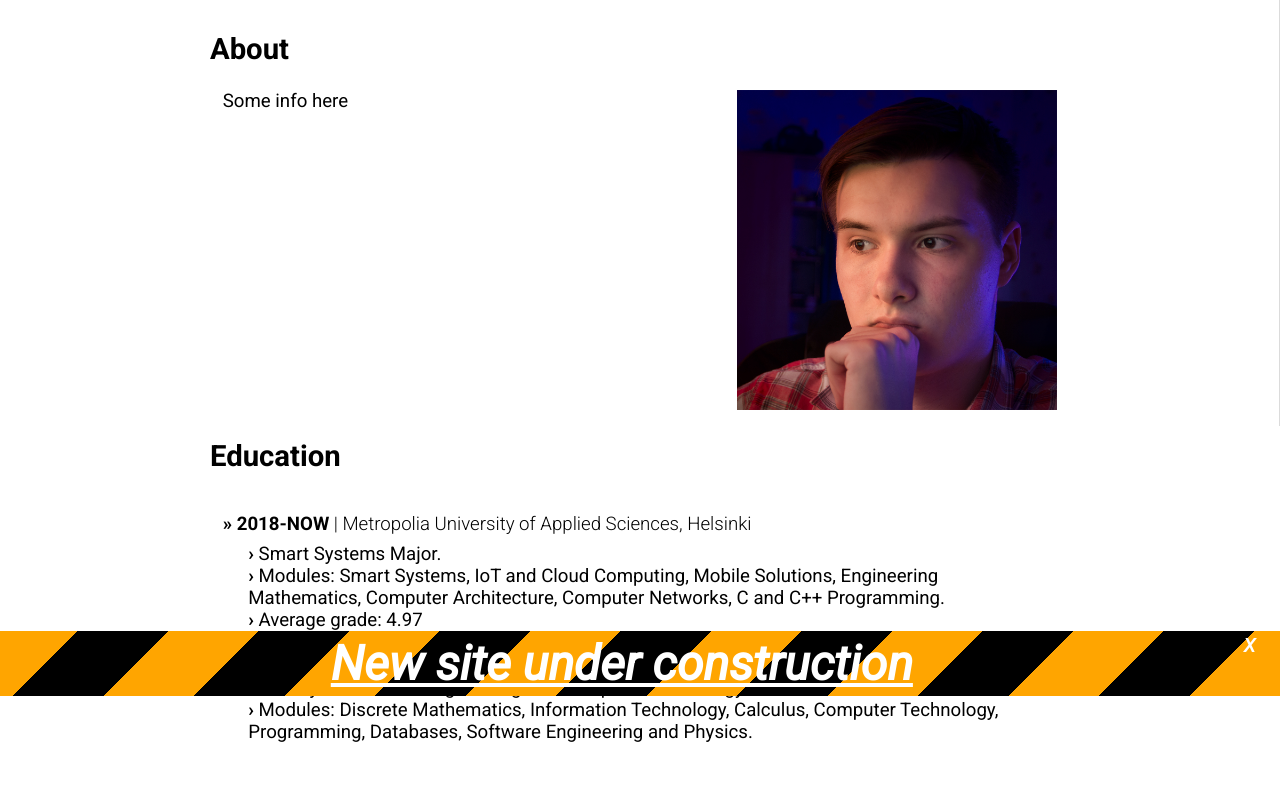
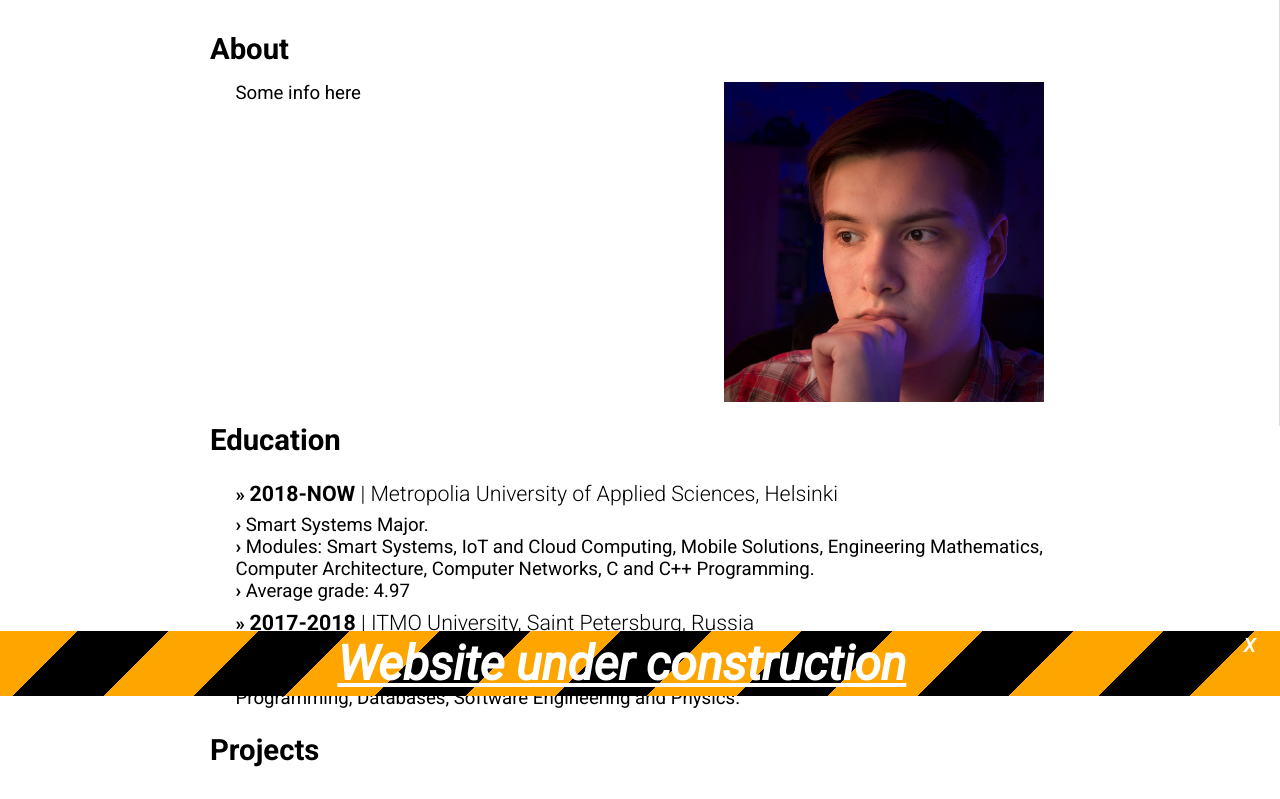
Before and after one commit to MStefan99/MStefan99.github.io, a PHP site: page / in a window 1280 px wide; the page is wider, and only the part inside the window is pictured. Shown: the part 104-903 px from the top of that part. Before the commit the page ends 846 px from the top of that part, so only its background shows below. Run offline with PHP 8.4, Linux system fonts and the light colour scheme.

Commit message:
added generic list styles

```diff
--- a/index.html
+++ b/index.html
@@ -109,7 +109,7 @@
 
     <div id="main-group">
         <div id="left-container">
-<!--            Left container-->
+            <!--            Left container-->
         </div>
         <div id="main-container">
             <div class="title">
@@ -128,40 +128,47 @@
                 Education
             </div>
             <div class="section">
-                <div id="education-list">
-                    <div class="list-element">
-                        <span class="title">
+                <div class="list">
+                    <div class="double-bullet element">
+                        <span class="subtitle">
                             <b>2018-NOW</b><l> | Metropolia University of Applied Sciences, Helsinki</l>
                         </span>
-                        <div class="info list">
-                            <div class="info-element">
+                        <div class="list">
+                            <div class="single-bullet element">
                                 Smart Systems Major.
                             </div>
-                            <div class="info-element">
+                            <div class="single-bullet element">
                                 Modules: Smart Systems, IoT and Cloud Computing,
                                 Mobile Solutions, Engineering Mathematics,
                                 Computer Architecture, Computer Networks, C and C++ Programming.
                             </div>
-                            <div class="info-element">
+                            <div class="single-bullet element">
                                 Average grade: 4.97
                             </div>
                         </div>
                     </div>
-                    <div class="list-element">
-                        <span class="title">
+                    <div class="double-bullet element">
+                        <span class="subtitle">
                             <b>2017-2018</b><l> | ITMO University, Saint Petersburg, Russia </l>
                         </span>
-                        <div class="info list">
-                            <div class="info-element">
+                        <div class="list">
+                            <div class="single-bullet element">
                                 Faculty of Software Engineering and Computer Technology.
                             </div>
-                            <div class="info-element">
+                            <div class="single-bullet element">
                                 Modules: Discrete Mathematics, Information Technology, Calculus,
                                 Computer Technology, Programming, Databases, Software Engineering and Physics.
                             </div>
                         </div>
                     </div>
                 </div>
+            </div>
+
+            <div class="title">
+                Projects
+            </div>
+            <div class="section">
+                <!--                Coming soon-->
             </div>
         </div>
         <div id="right-container">
@@ -176,7 +183,7 @@
 <div id="banner-container">
     <div class="progress banner">
         <div class="banner-title">
-            New site under construction
+            Website under construction
         </div>
         <div class="banner-close">
             X
--- a/resources/style.css
+++ b/resources/style.css
@@ -110,10 +110,6 @@ main #main-group {
     width: 100%;
 }
 
-main #main-group > * {
-    margin: 0 1vw;
-}
-
 main #left-container {
     order: 0;
     flex: 1;
@@ -135,17 +131,6 @@ main #right-container {
     flex-flow: column nowrap;
 }
 
-main #main-container .title {
-    font-weight: 700;
-    font-size: 22pt;
-    margin: 2vh 0;
-}
-
-main #main-container .section {
-    margin: 1vh 1vw;
-    font-size: 14pt;
-}
-
 main #main-container #profile-photo {
     max-height: 40vh;
     max-width: 30vw;
@@ -153,27 +138,32 @@ main #main-container #profile-photo {
     min-width: 100px;
 }
 
-main #main-container #education-list .list-element {
+.title {
+    font-weight: 700;
+    font-size: 22pt;
     margin: 2vh 0;
 }
 
-main #main-container #education-list .list-element:before {
+.subtitle {
+    font-weight: 700;
+    font-size: 16pt;
+    margin: 2vh 0;
+}
+
+.section {
+    margin: 0 2vw;
+    font-size: 14pt;
+}
+
+.single-bullet:before {
     display: inline;
-    content: "»";
+    content: "›";
     font-weight: 700;
 }
 
-main #main-container #education-list .list-element .title {
-    font-size: 14pt;
-}
-
-main #main-container #education-list .list-element .info {
-    margin: 1vh 2vw;
-}
-
-main #main-container #education-list .list-element .info .info-element:before {
+.double-bullet:before {
     display: inline;
-    content: "›";
+    content: "»";
     font-weight: 700;
 }
 
@@ -182,7 +172,7 @@ l {
 }
 
 .list {
-
+    margin: 1vh 0;
 }
 
 .right {
```
